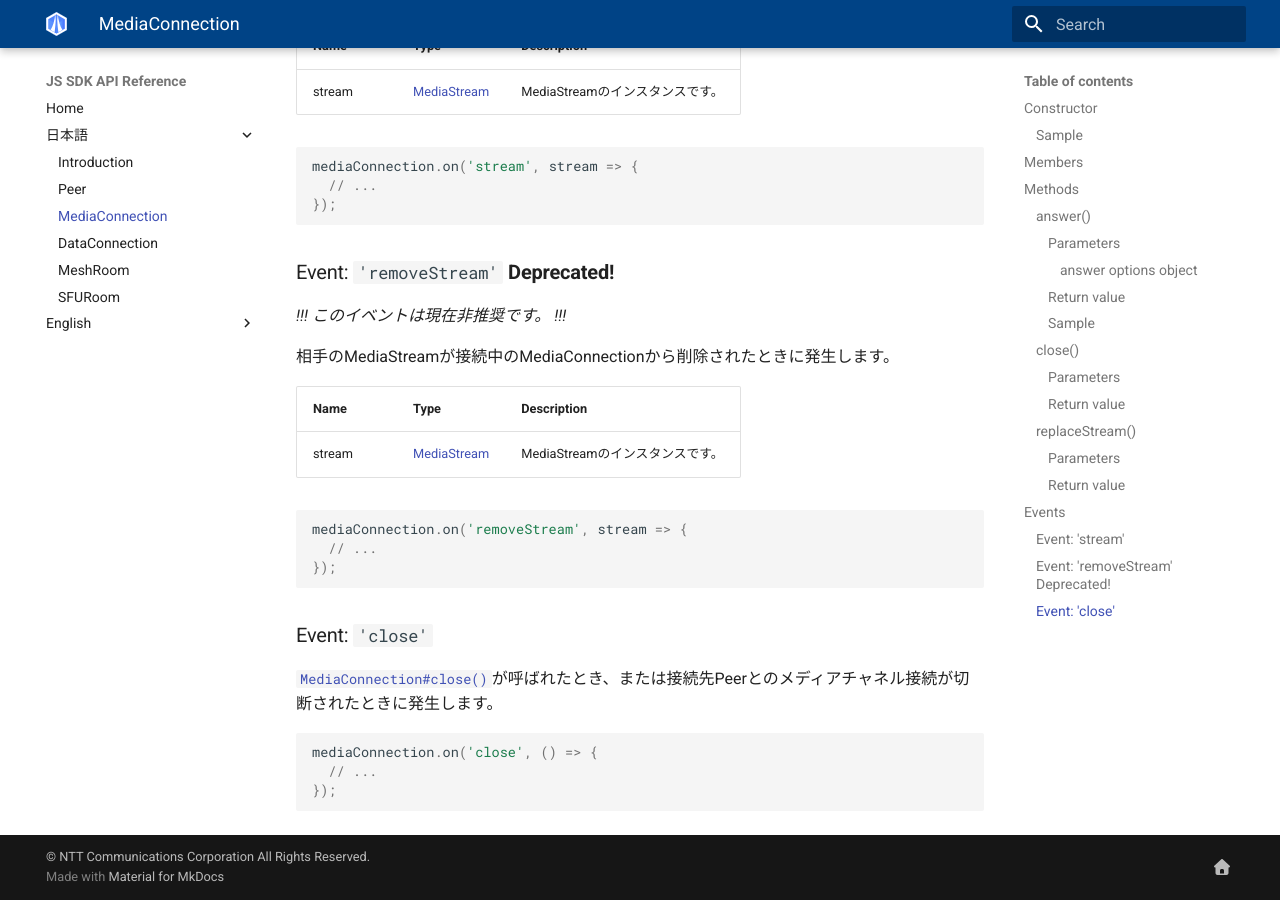
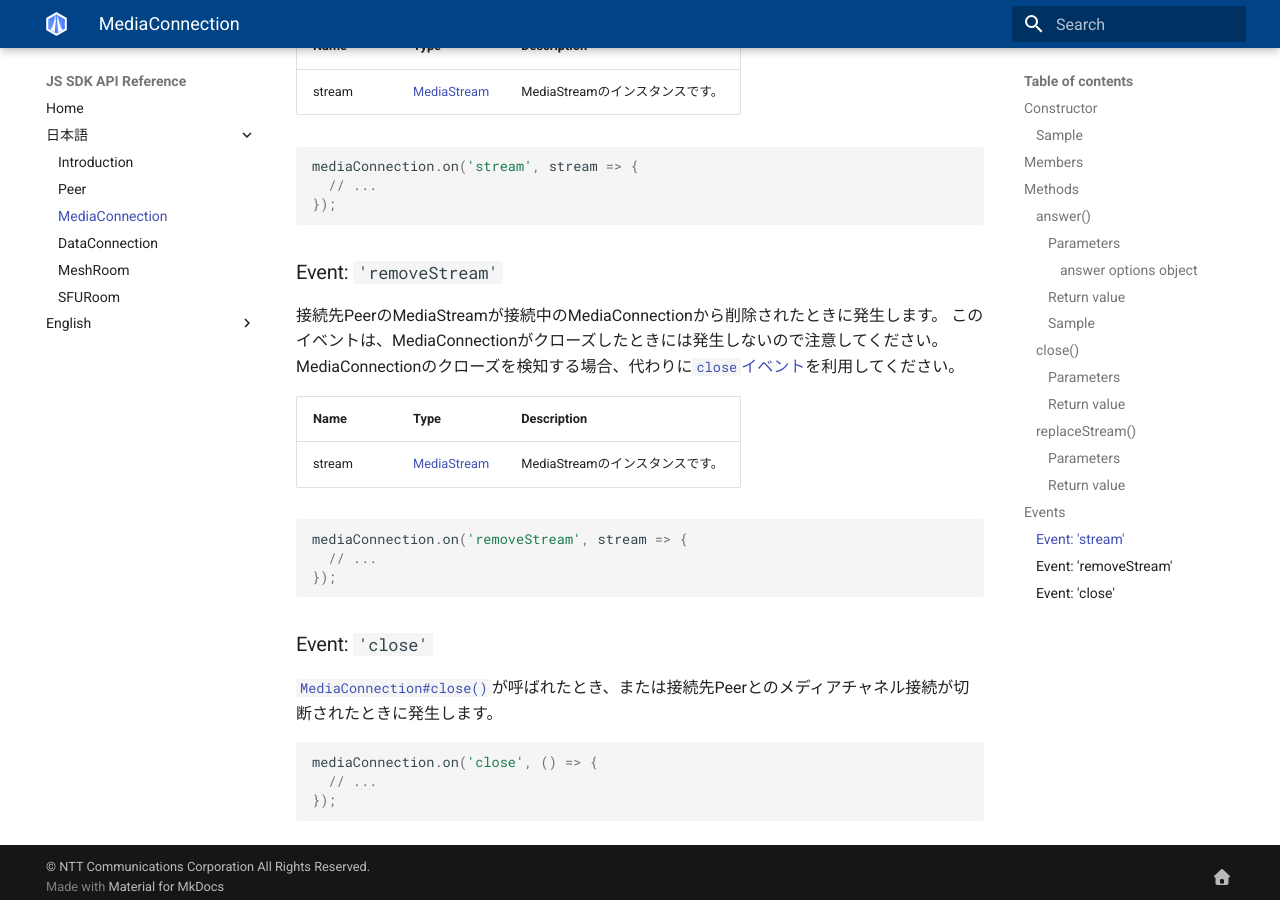
Before and after one commit to skyway/skyway-js-sdk-doc, an MkDocs documentation site: the page built from docs/ja/mediaconnection.md, in a window 1280 px wide and 900 px high, scrolled down 3186 px. Built offline with MkDocs 1.6.1 and Material for MkDocs 9.7.7, drawn with Linux system fonts in a browser that asks for light colours; old or Windows-style settings are respelled for this version of MkDocs.

Commit message:
unify deprecation policy

````diff
--- a/docs/ja/mediaconnection.md
+++ b/docs/ja/mediaconnection.md
@@ -111,11 +111,11 @@ mediaConnection.on('stream', stream => {
 });
 ```
 
-### Event: `'removeStream'` **Deprecated!**
+### Event: `'removeStream'`
 
-*!!! このイベントは現在非推奨です。 !!!*
-
-相手のMediaStreamが接続中のMediaConnectionから削除されたときに発生します。
+接続先PeerのMediaStreamが接続中のMediaConnectionから削除されたときに発生します。
+このイベントは、MediaConnectionがクローズしたときには発生しないので注意してください。
+MediaConnectionのクローズを検知する場合、代わりに[`close`イベント](#event-close)を利用してください。
 
 | Name   | Type          | Description                     |
 |--------|---------------|---------------------------------|
````
Also changed, not shown: docs/ja/meshroom.md (+3 -3 lines), docs/ja/peer.md (+9 -9 lines), docs/ja/sfuroom.md (+4 -4 lines).
